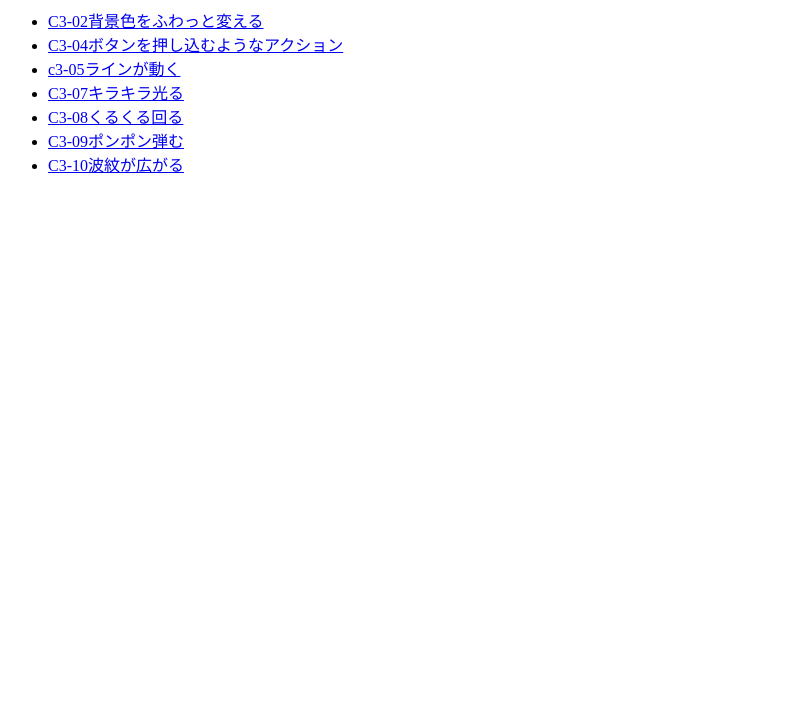
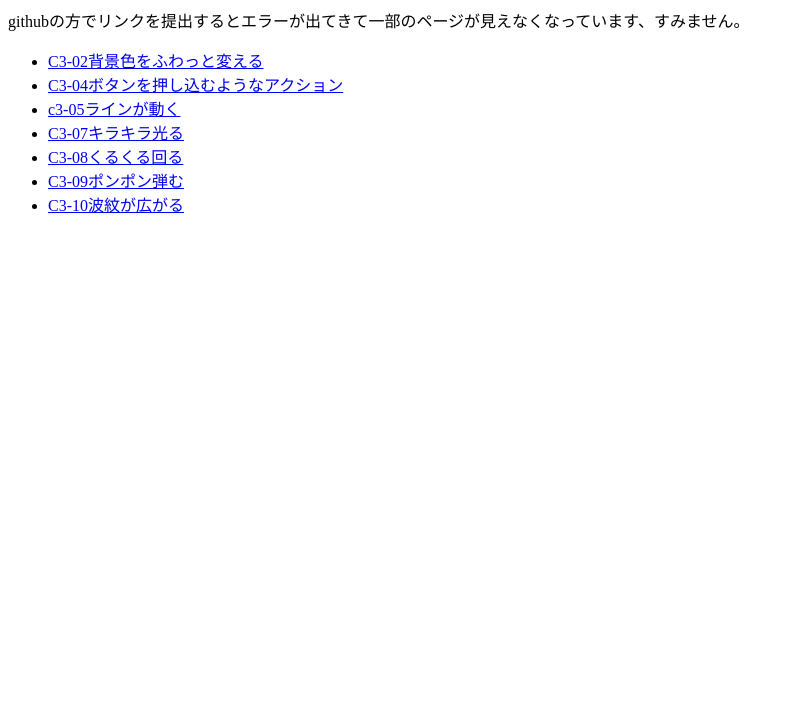
Before and after one commit to PascoKristhine/20261119-js-finished, a plain HTML site: page index.html in a window 1280 px wide. Shown: the part 81-800 px from the top of the page, without its empty margins (0-793 px from the left). Drawn offline with Linux system fonts and the light colour scheme.

Commit message:
Update index.html

```diff
--- a/index.html
+++ b/index.html
@@ -6,7 +6,7 @@
 </head>
 <body>
     <h1>目次</h1>
-
+ <p>githubの方でリンクを提出するとエラーが出てきて一部のページが見えなくなっています、すみません。</p>
     <ul>
         <li><a href="C3-02背景色をふわっと変える/index.html">C3-02背景色をふわっと変える</a></li>
         <li><a href="C3-04ボタンを押し込むようなアクション/index.html">C3-04ボタンを押し込むようなアクション</a></li>
```
